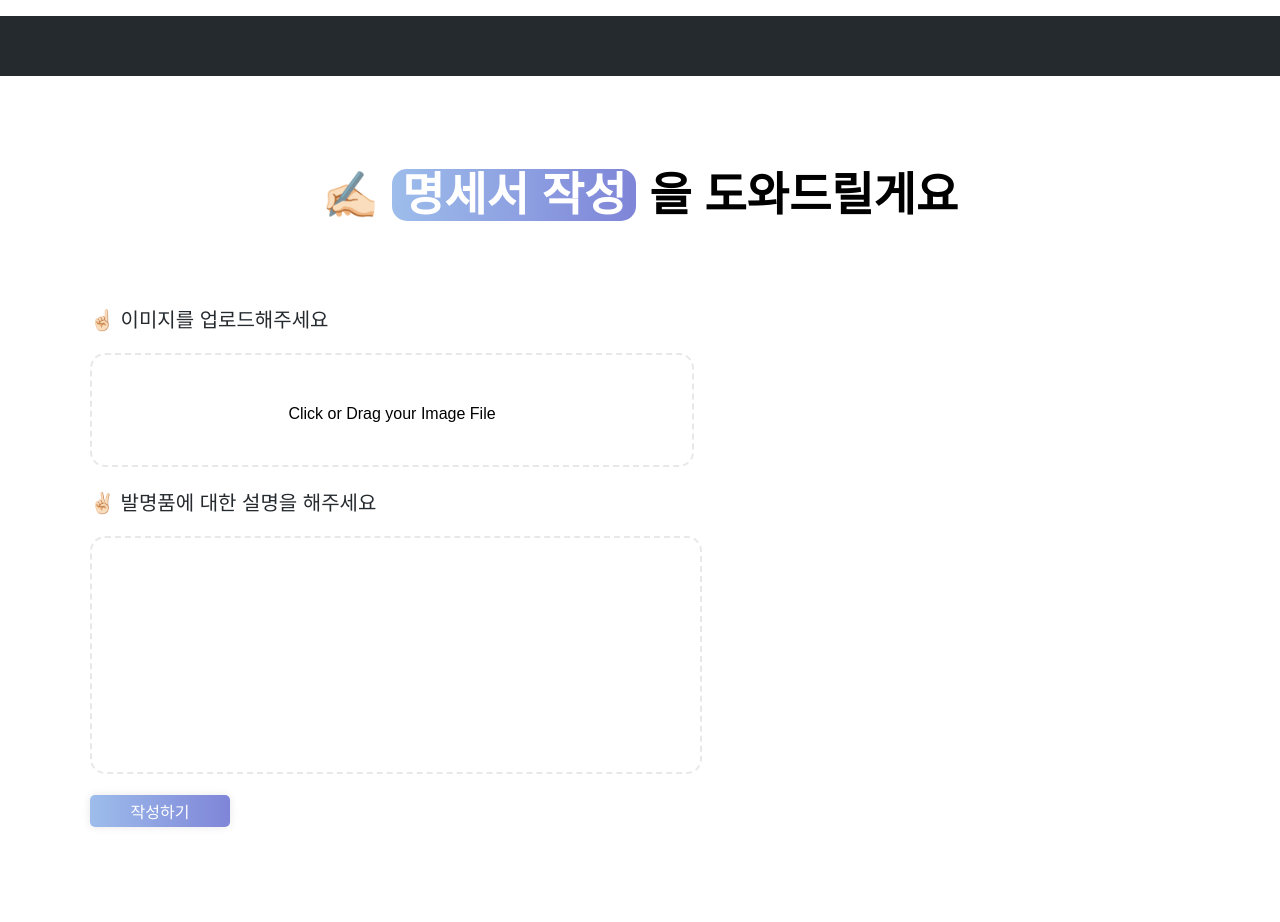
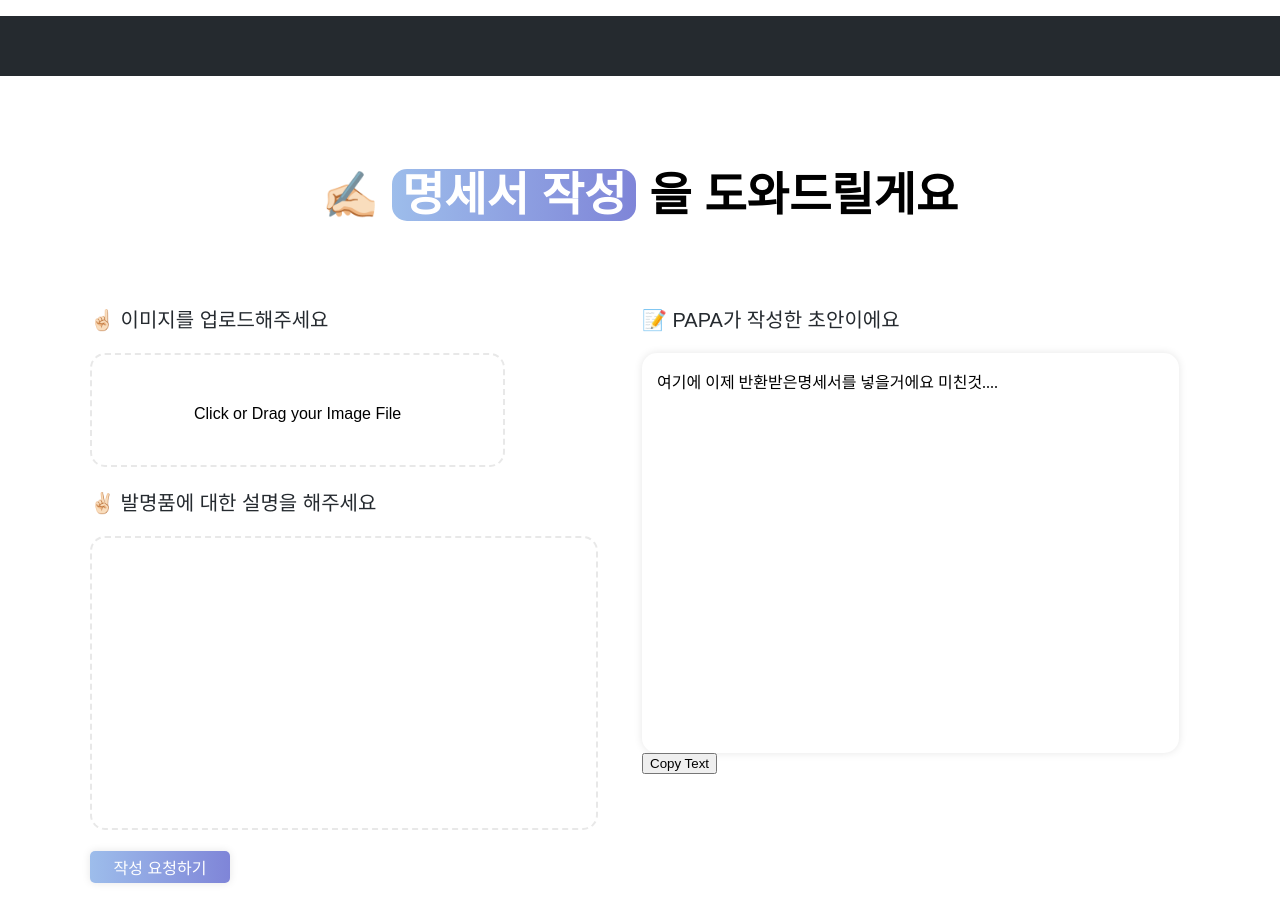
Before and after one commit to KPMG2024-PAPA/frontend, a React (Create React App) app: page /spec-page in a window 1280 px wide. Shown: the top 922 px of the page. Before the commit the page ends 873 px from the top, so only its background shows below. Built offline with nearby package versions, Linux system fonts and the light colour scheme; a web font is replaced by a local one.

Commit message:
feat: create basic structrue and layout

```diff
--- a/src/component/page/SpecPage.jsx
+++ b/src/component/page/SpecPage.jsx
@@ -38,10 +38,21 @@ const SecondWrapper = styled.div`
 
 const ThirdWrapper = styled.div`
   display: flex;
+  width: 45%;
   flex-direction: column;
   align-items: flex-start;
   justify-content: flex-start;
 `;
+
+const FourthWrapper = styled.div`
+  display: flex;
+  width: 45%;
+  flex-direction: column;
+  align-items: flex-start;
+  justify-content: flex-start;
+  padding-left: 30px;
+`;
+
 
 const Header = styled.p`
   height: 60px;
@@ -97,8 +108,56 @@ const ButtonContainer = styled.p`
 `;
 
 
+const Box = styled.div`
+    font-size: 30px;
+    padding-left: 15px;
+    background-color: white;
+    border-radius: 15px;
+    //display: flex;
+    //flex-direction: column;
+    //justify-content: center;
+    align-items: left;
+    min-height: 400px;
+    width: 100%;
+    box-shadow: 0px 0px 8px rgba(0, 0, 0, 0.1); /* 그림자 효과 추가 */
+`;
+
+const BoxText = styled.p`
+  font-size: 16px;
+  text-align: left;
+  font-family: 'Pretendard-Medium';
+`;
+
+
 const SpecPage = () => {
-  const navigate = useNavigate();
+  // const navigate = useNavigate();
+  // const handleButtonClick = async () => {
+  //   try {
+  //     const response = await axios.post('서버 엔드포인트 지정', { user_input: textValue });
+  //   } catch (error) {
+  //     console.error('Error sending data to server:', error);
+  //   }
+  // };
+  const CopyToClipboardButton = ({ text }) => {
+    const copyTextToClipboard = async (text) => {
+      if ('clipboard' in navigator) {
+        try {
+          await navigator.clipboard.writeText(text);
+          alert('Text copied to clipboard');
+        } catch (err) {
+          console.error('Failed to copy: ', err);
+        }
+      } else {
+        console.log('Clipboard API not available');
+      }
+    };
+
+    return (
+      <button onClick={() => copyTextToClipboard(text)}>Copy Text</button>
+    );
+  };
+
+
 
   return (
     <div>
@@ -113,16 +172,44 @@ const SpecPage = () => {
               <GuideText> ✌🏻 발명품에 대한 설명을 해주세요 </GuideText>
                 <TextInput></TextInput>
               <ButtonContainer>
-                <Button title = '작성하기'/>
+                <Button title = '작성 요청하기'/>
               </ButtonContainer>
             </ThirdWrapper>
-            <ThirdWrapper>
-
-            </ThirdWrapper>
+            <FourthWrapper>
+              <GuideText>📝 PAPA가 작성한 초안이에요</GuideText>
+              <Box>
+                <BoxText>여기에 이제 반환받은명세서를 넣을거에요 미친것....</BoxText>
+              </Box>
+              <button onClick={() => copyTextToClipboard(text)}>Copy Text</button>
+            </FourthWrapper>
           </SecondWrapper>
       </Wrapper>
     </div>
   );
 };
 
+// return (
+//   <div>
+//     <AllGlobalStyle />
+//     <Header></Header>
+//     <Wrapper>
+//         <MainTitleText>✍🏻 <HighlightText>명세서 작성</HighlightText> 을 도와드릴게요</MainTitleText>
+//         <SecondWrapper>
+//           <ThirdWrapper>
+//             <GuideText> ☝🏻 이미지를 업로드해주세요 </GuideText>
+//               <ImgUpload onFileSelect={(file) => console.log(file)} />
+//             <GuideText> ✌🏻 발명품에 대한 설명을 해주세요 </GuideText>
+//               <TextInput></TextInput>
+//             <ButtonContainer>
+//               <Button title = '작성 요청하기' onClick = {handleButtonClick}/>
+//             </ButtonContainer>
+//           </ThirdWrapper>
+//           <ThirdWrapper>
+//             <GuideText>📝 PAPA가 작성한 초안이에요</GuideText>
+//           </ThirdWrapper>
+//         </SecondWrapper>
+//     </Wrapper>
+//   </div>
+// );
+
 export default SpecPage;
--- a/src/component/ui/ImgUpload.jsx
+++ b/src/component/ui/ImgUpload.jsx
@@ -9,7 +9,7 @@ const UploadArea = styled.div`
   cursor: pointer;
   //background-color: white;
   transition: background-color 0.3s;
-  min-width: 500px;
+  width: 100%;
   height: 10px;
 
   &:hover {
--- a/src/component/ui/TextInput.jsx
+++ b/src/component/ui/TextInput.jsx
@@ -2,15 +2,16 @@ import React from "react";
 import styled from "styled-components";
 
 const StyledTextarea = styled.textarea`
-    //padding: 16px;
+    padding: 30px;
     font-size: 16px;
     line-height: 20px;
     border: 2px dashed #e8e8e8;
     border-radius: 15px;
     min-height: 230px;
-    width: 100%;
+    width: 85%;
     outline: none;
     resize: none;
+    font-family: 'Pretendard-Medium';
 `;
 
 function TextInput(props) {
```
